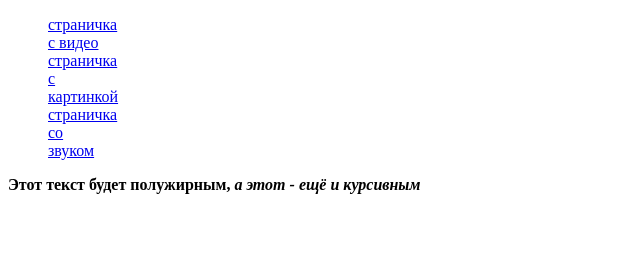
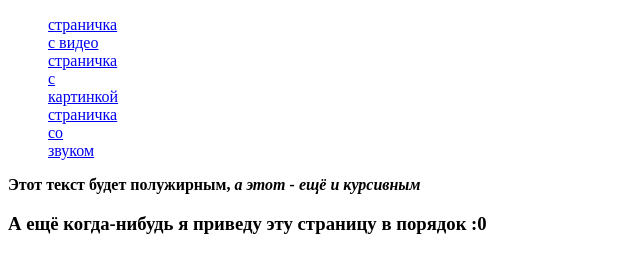
Before and after one commit to Kuslik/MyRepo, a plain HTML site: page index.html in a window 1280 px wide. Shown: the whole page, without its empty margins (0-640 px from the left). Drawn offline with Linux system fonts and the light colour scheme.

Commit message:
Update index.html

```diff
--- a/index.html
+++ b/index.html
@@ -20,6 +20,7 @@
             <i>а этот - ещё и курсивным</i>
          </b>
       </p>
+     <h3>А ещё когда-нибудь я приведу эту страницу в порядок :0</h3>
 	  </div>
    </body>
 </html>
```
